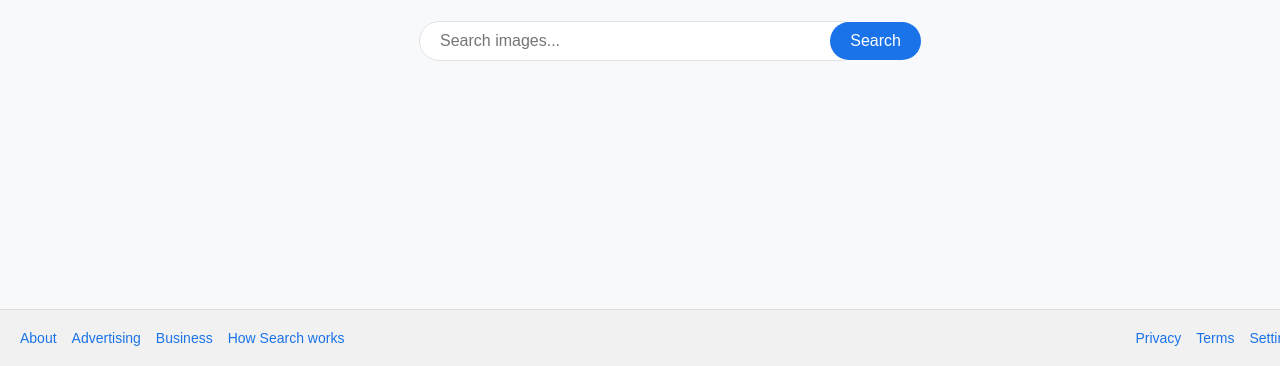
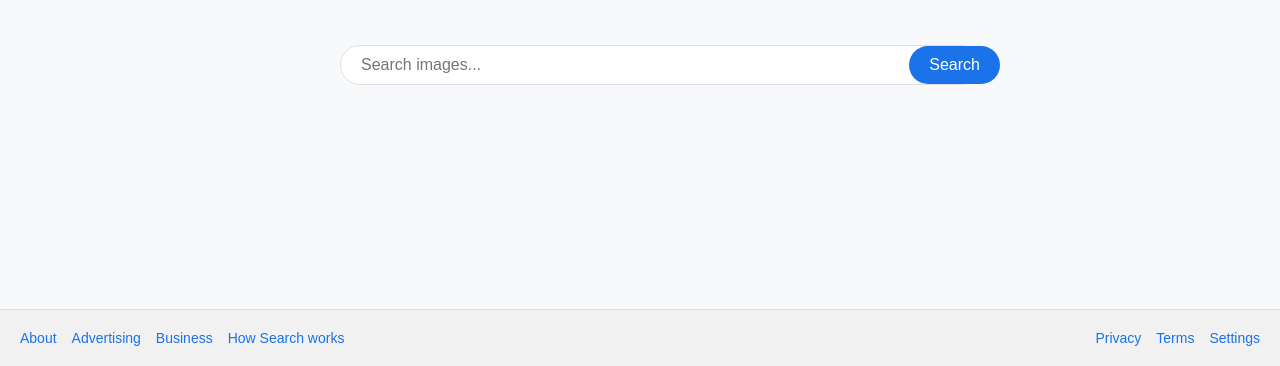
Before and after one commit to ecabuen/google-project, a plain HTML site: page index.html in a window 1280 px wide. Shown: the part 434-800 px from the top of the page. Drawn offline with Linux system fonts and the light colour scheme.

Commit message:
Image Search

```diff
--- a/index.html
+++ b/index.html
@@ -8,6 +8,9 @@
             margin: 0;
             padding: 0;
             background-color: #f8f9fa;
+            display: flex;
+            flex-direction: column;
+            min-height: 100vh;
         }
 
         .header {
@@ -32,8 +35,8 @@
         }
 
         .google-logo img {
-            display: block;
-            margin: 0 auto;
+            max-width: 100%;
+            height: auto;
         }
 
         .google-logo span {
@@ -46,15 +49,18 @@
         .search-bar-container {
             text-align: center;
             margin: 20px;
+            flex-grow: 1;
         }
 
         .search-bar-container form {
             display: inline-block;
             position: relative;
+            width: 100%;
+            max-width: 600px;
         }
 
         .search-bar-container input[type="text"] {
-            width: 400px;
+            width: 100%;
             padding: 10px 20px;
             font-size: 16px;
             border: 1px solid #dfe1e5;
@@ -94,16 +100,15 @@
         footer {
             background-color: #f1f1f1;
             padding: 20px;
-            position: fixed;
-            width: 100%;
-            bottom: 0;
             border-top: 1px solid #ddd;
+            text-align: center;
         }
 
         .footer-container {
             display: flex;
             justify-content: space-between;
             align-items: center;
+            flex-wrap: wrap;
         }
 
         .footer-left, .footer-right {
```
